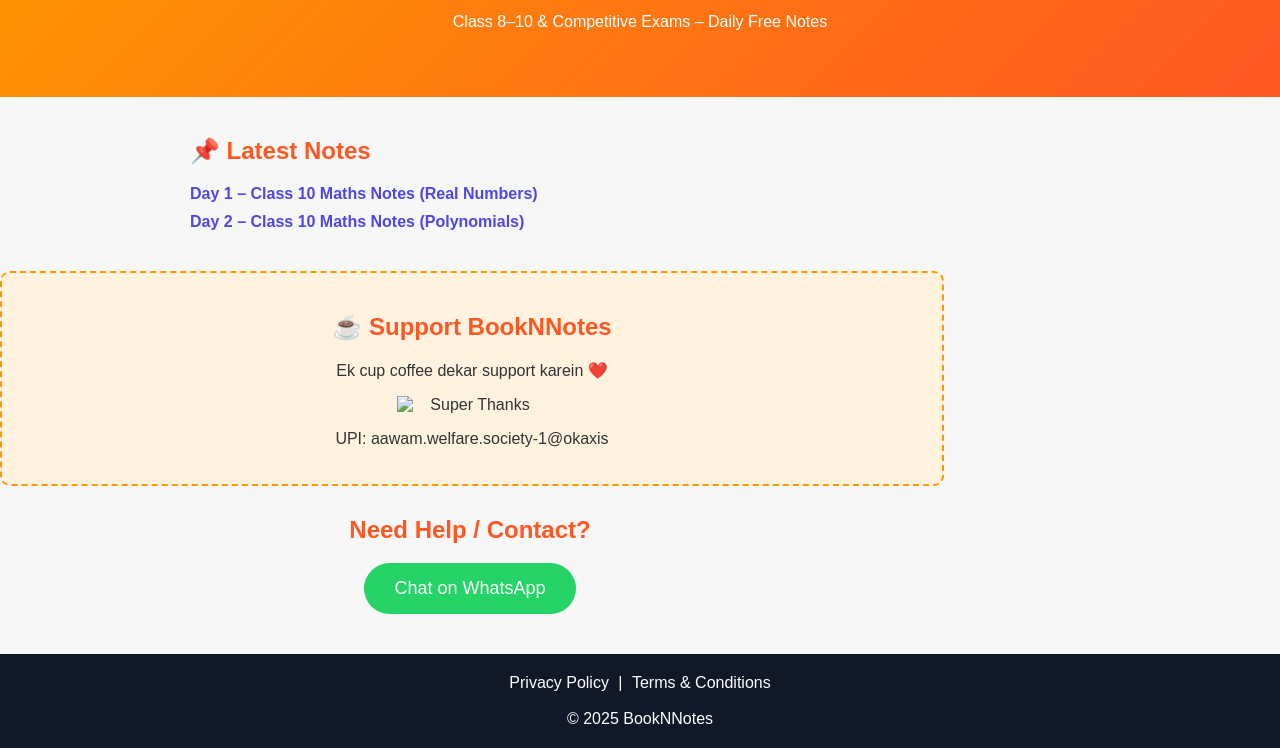
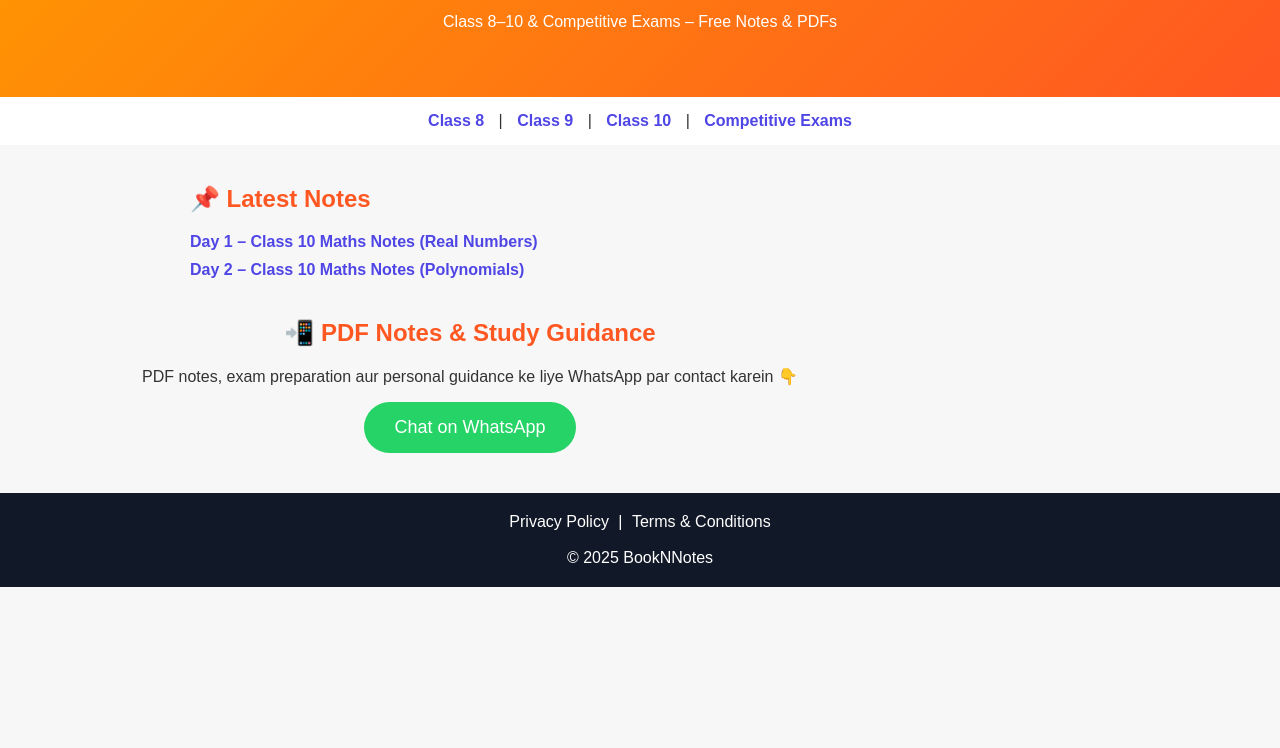
Before and after one commit to bhhawnasingh-dot/blog.booknnotes.com, a plain HTML site: page index.html in a window 1280 px wide. Shown: the part 127-875 px from the top of the page. After the commit the page ends 800 px from the top, so only its background shows below. Drawn offline with Linux system fonts and the light colour scheme.

Commit message:
Update index.html

```diff
--- a/index.html
+++ b/index.html
@@ -1,58 +1,87 @@
-
 <!DOCTYPE html>
 <html lang="en">
 <head>
   <meta charset="UTF-8">
   <meta name="viewport" content="width=device-width, initial-scale=1.0">
   <title>Free Notes & Daily Study Blog – BookNNotes</title>
-<link rel="stylesheet" href="css/style.css">
+
+  <!-- Adsense (optional – add only if approved) -->
+  <!--
+  <script async
+    src="https://pagead2.googlesyndication.com/pagead/js/adsbygoogle.js?client=ca-pub-XXXXXXXXXXXX"
+    crossorigin="anonymous"></script>
+  -->
+
   <style>
     body { font-family: Arial, sans-serif; margin:0; background:#f7f7f7; color:#333; }
     header { background: linear-gradient(135deg,#ff9800,#ff5722); color:#fff; text-align:center; padding:50px 20px; }
     header h1 { font-size:2.5rem; margin-bottom:10px; }
+
+    nav { text-align:center; background:#fff; padding:15px; }
+    nav a { margin:0 10px; text-decoration:none; font-weight:bold; color:#4f46e5; }
+
     section { max-width:900px; margin:40px auto; padding:0 20px; }
     h2 { color:#ff5722; }
+
     ul { list-style:none; padding:0; }
     ul li { margin-bottom:10px; }
     ul li a { text-decoration:none; color:#4f46e5; font-weight:bold; }
     ul li a:hover { text-decoration:underline; }
-.support { background:#fff3e0; padding:20px; border:2px dashed #ff9800; text-align:center; margin:30px 0; border-radius:10px; }
-.support img { max-width:150px; margin:10px auto; display:block; }
-.whatsapp { text-align:center; margin:30px 0; }
-.whatsapp a { background:#25D366; color:#fff; padding:15px 30px; border-radius:50px; text-decoration:none; font-size:18px; display:inline-block; }
-footer { text-align:center; padding:20px; background:#111827; color:#fff; margin-top:40px; }
+
+    .whatsapp { text-align:center; margin:40px 0; }
+    .whatsapp a {
+      background:#25D366; color:#fff; padding:15px 30px;
+      border-radius:50px; text-decoration:none; font-size:18px;
+      display:inline-block;
+    }
+
+    footer { text-align:center; padding:20px; background:#111827; color:#fff; }
     footer a { color:#fff; text-decoration:none; margin:0 5px; }
   </style>
 </head>
+
 <body>
 
 <header>
   <h1>📘 Free Notes & Daily Study Blog</h1>
-<p>Class 8–10 & Competitive Exams – Daily Free Notes</p>
+  <p>Class 8–10 & Competitive Exams – Free Notes & PDFs</p>
 </header>
 
+<!-- Categories Navigation -->
+<nav>
+  <a href="class-8.html">Class 8</a> |
+  <a href="class-9.html">Class 9</a> |
+  <a href="class-10.html">Class 10</a> |
+  <a href="competitive-exams.html">Competitive Exams</a>
+</nav>
+
+<!-- Latest Notes -->
 <section>
   <h2>📌 Latest Notes</h2>
   <ul id="latest-notes"></ul>
 </section>
 
-<section class="support">
-<h2>☕ Support BookNNotes</h2>
-<p>Ek cup coffee dekar support karein ❤️</p>
-<img src="images/super-thanks.png" alt="Super Thanks">
-<p>UPI: aawam.welfare.society-1@okaxis</p>
+<!-- WhatsApp Guidance -->
+<section class="whatsapp">
+  <h2>📲 PDF Notes & Study Guidance</h2>
+  <p>
+    PDF notes, exam preparation aur personal guidance ke liye
+    WhatsApp par contact karein 👇
+  </p>
+  <a href="https://wa.me/919105371051?text=Hello%20I%20need%20PDF%20notes%20and%20study%20guidance"
+     target="_blank">
+     Chat on WhatsApp
+  </a>
 </section>
 
-<section class="whatsapp">
-<h2>Need Help / Contact?</h2>
-<a href="https://wa.me/919105371051" target="_blank">Chat on WhatsApp</a>
-</section>
-
+<!-- Footer -->
 <footer>
-<a href="privacy.html">Privacy Policy</a> | <a href="terms.html">Terms & Conditions</a><br><br>
+  <a href="privacy.html">Privacy Policy</a> |
+  <a href="terms.html">Terms & Conditions</a><br><br>
   © 2025 BookNNotes
 </footer>
 
+<!-- Load Latest Notes -->
 <script>
 fetch('data/posts.json')
   .then(res => res.json())
```
Lines whose indentation alone changed are shown as unchanged.
